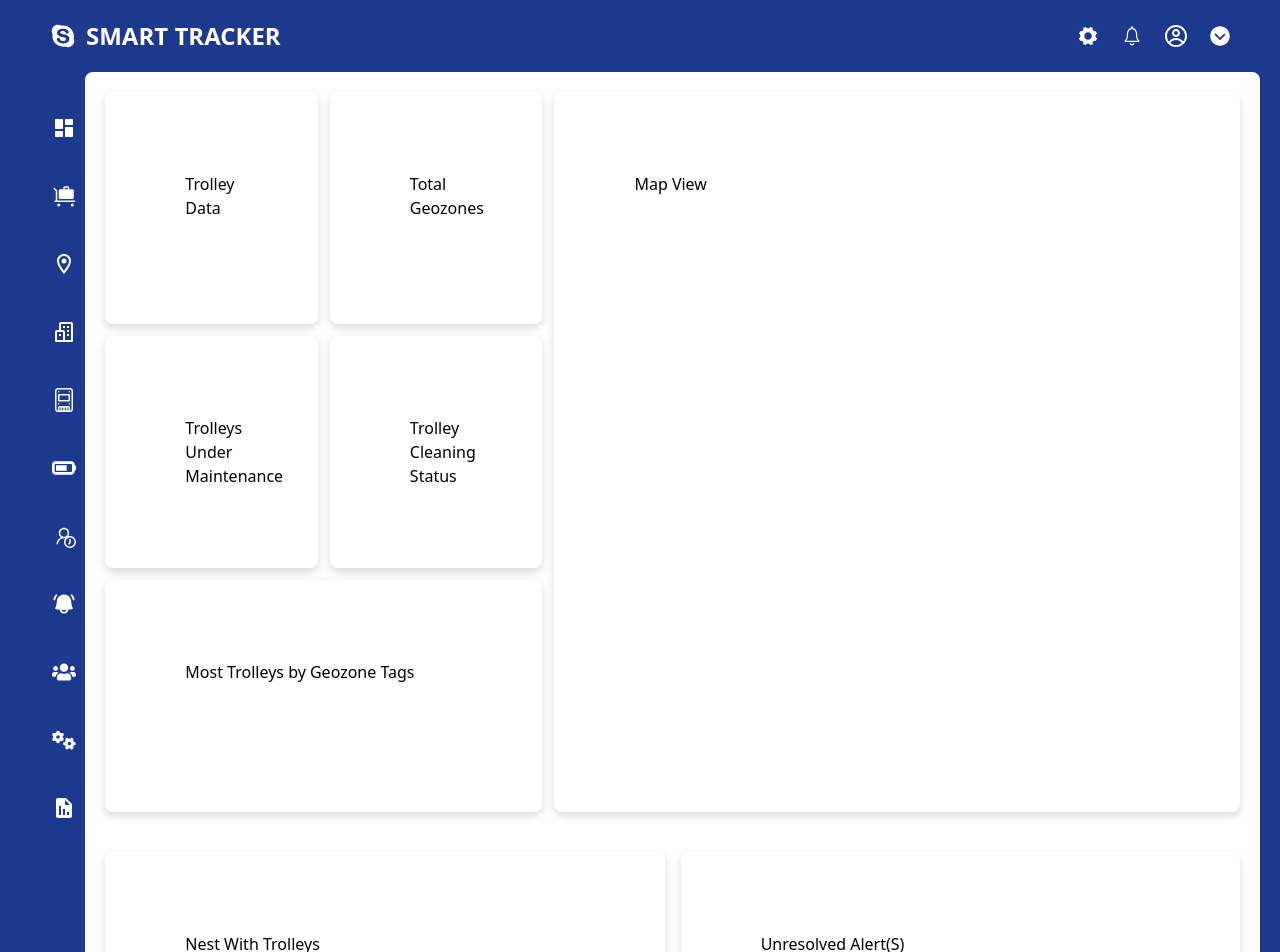
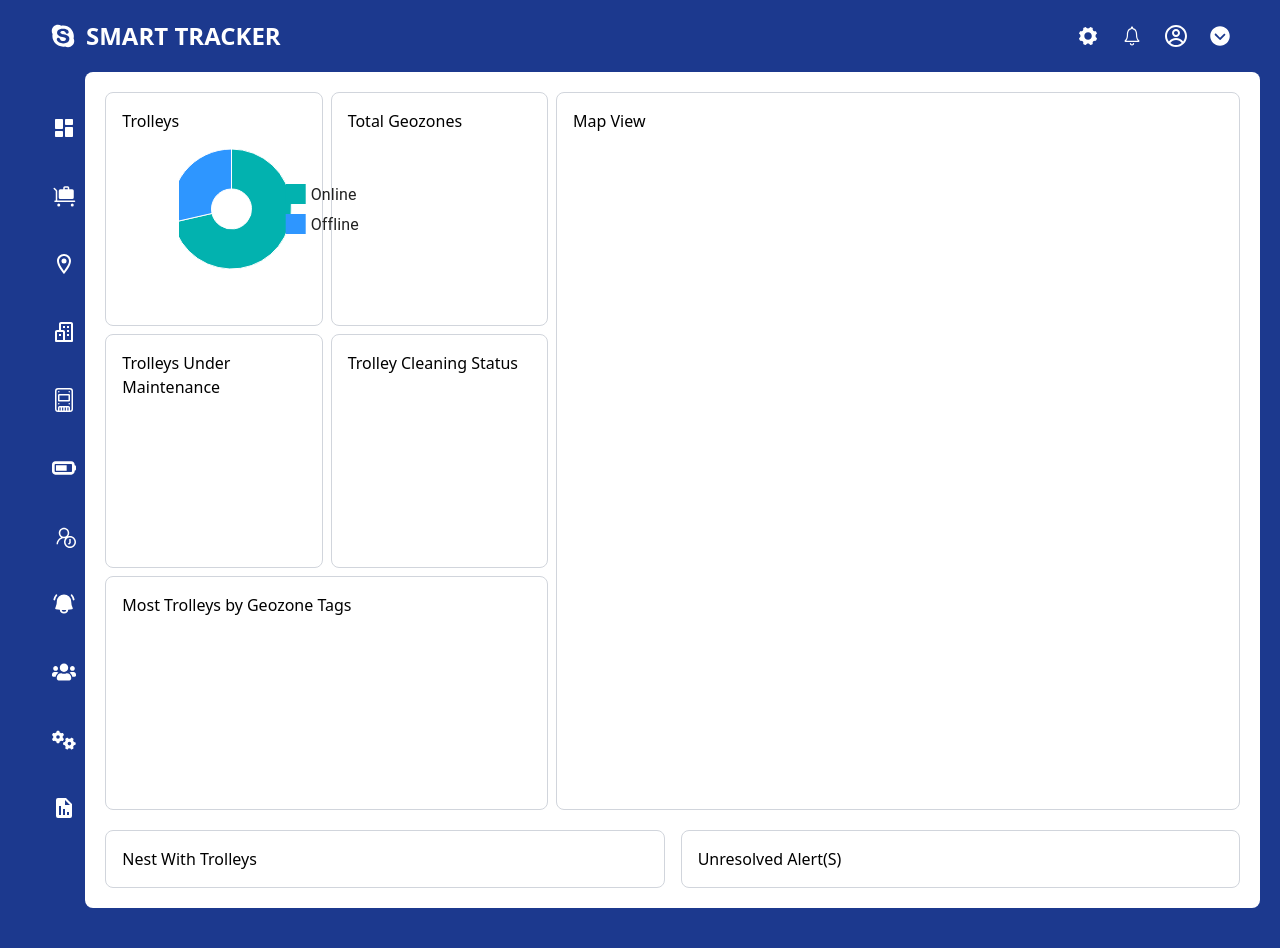
Before and after one commit to NikPrivate/smart-tracker-clone-frontend, a React (Vite) app: page /dashboard in a window 1280 px wide. Shown: the top 952 px of the page. Built offline with nearby package versions, Linux system fonts and the light colour scheme.

Commit message:
fix bug on pie chart not insert into the box

```diff
--- a/package.json
+++ b/package.json
@@ -12,7 +12,8 @@
   "dependencies": {
     "@emotion/react": "^11.14.0",
     "@emotion/styled": "^11.14.0",
-    "@mui/material": "^6.4.2",
+    "@mui/material": "^6.4.4",
+    "@mui/x-charts": "^7.26.0",
     "@tailwindcss/vite": "^4.0.3",
     "mui-one-time-password-input": "^3.0.2",
     "react": "^18.3.1",
--- a/src/pages/Dashboard/Main.jsx
+++ b/src/pages/Dashboard/Main.jsx
@@ -1,6 +1,7 @@
 import React from "react";
 import Sidebar from "../../components/Sidebar";
 import Header from "../../components/Header";
+import { PieChart } from "@mui/x-charts/PieChart";
 
 const Main = () => {
   return (
@@ -15,31 +16,49 @@ const Main = () => {
         {/* Big Dashboard */}
         <div className="bg-white col-span-14 rounded-lg mr-5 p-5">
           {/* Trolleys Data */}
-          <div className="grid grid-rows-3 grid-cols-5 grid-flow-col gap-3">
-            <div className="bg-white rounded-lg p-[80px] drop-shadow-lg col-span-1">
-              <h1>Trolley Data</h1>
+          <div className="grid grid-rows-3 grid-cols-5 grid-flow-col gap-2">
+            <div className="bg-white rounded-lg p-4 border border-gray-300 col-span-1 h-auto flex">
+              <div>
+                <h1>Trolleys</h1>
+              </div>
+              <div className="w-[200px] h-[200px]">
+                <PieChart
+                  series={[
+                    {
+                      data: [
+                        { id: 0, value: 5000, label: "Online" },
+                        { id: 1, value: 2000, label: "Offline" },
+                      ],
+                      innerRadius: 20,
+                      outerRadius: 60,
+                    },
+                  ]}
+                  width={200}
+                  height={200}
+                />
+              </div>
             </div>
-            <div className="bg-white rounded-lg p-[80px] drop-shadow-lg col-span-1">
+            <div className="bg-white rounded-lg p-4 border border-gray-300 col-span-1 h-auto">
               <h1>Trolleys Under Maintenance</h1>
             </div>
-            <div className="bg-white rounded-lg p-[80px] drop-shadow-lg col-span-2">
+            <div className="bg-white rounded-lg p-4 border border-gray-300 col-span-2 h-auto">
               <h1>Most Trolleys by Geozone Tags</h1>
             </div>
-            <div className="bg-white rounded-lg p-[80px] drop-shadow-lg col-span-1">
+            <div className="bg-white rounded-lg p-4 border border-gray-300 col-span-1 h-auto">
               <h1>Total Geozones</h1>
             </div>
-            <div className="bg-white rounded-lg p-[80px] drop-shadow-lg col-span-1">
+            <div className="bg-white rounded-lg p-4 border border-gray-300 col-span-1 h-auto">
               <h1>Trolley Cleaning Status</h1>
             </div>
-            <div className="bg-white rounded-lg p-[80px] drop-shadow-lg col-span-5 row-span-3">
+            <div className="bg-white rounded-lg p-4 border border-gray-300 col-span-5 row-span-3">
               <h1>Map View</h1>
             </div>
           </div>
-          <div className="grid grid-cols-2 gap-4 mt-10">
-            <div className="bg-white rounded-lg p-[80px] drop-shadow-lg col-span-1">
+          <div className="grid grid-cols-2 gap-4 mt-5">
+            <div className="bg-white rounded-lg p-4 border border-gray-300 col-span-1 h-auto">
               <h1>Nest With Trolleys</h1>
             </div>
-            <div className="bg-white rounded-lg p-[80px] drop-shadow-lg col-span-1">
+            <div className="bg-white rounded-lg p-4 border border-gray-300 col-span-1 h-auto">
               <h1>Unresolved Alert(S)</h1>
             </div>
           </div>
```
Also changed, not shown: 1 other file (tests, documents, lock files or other folders).
